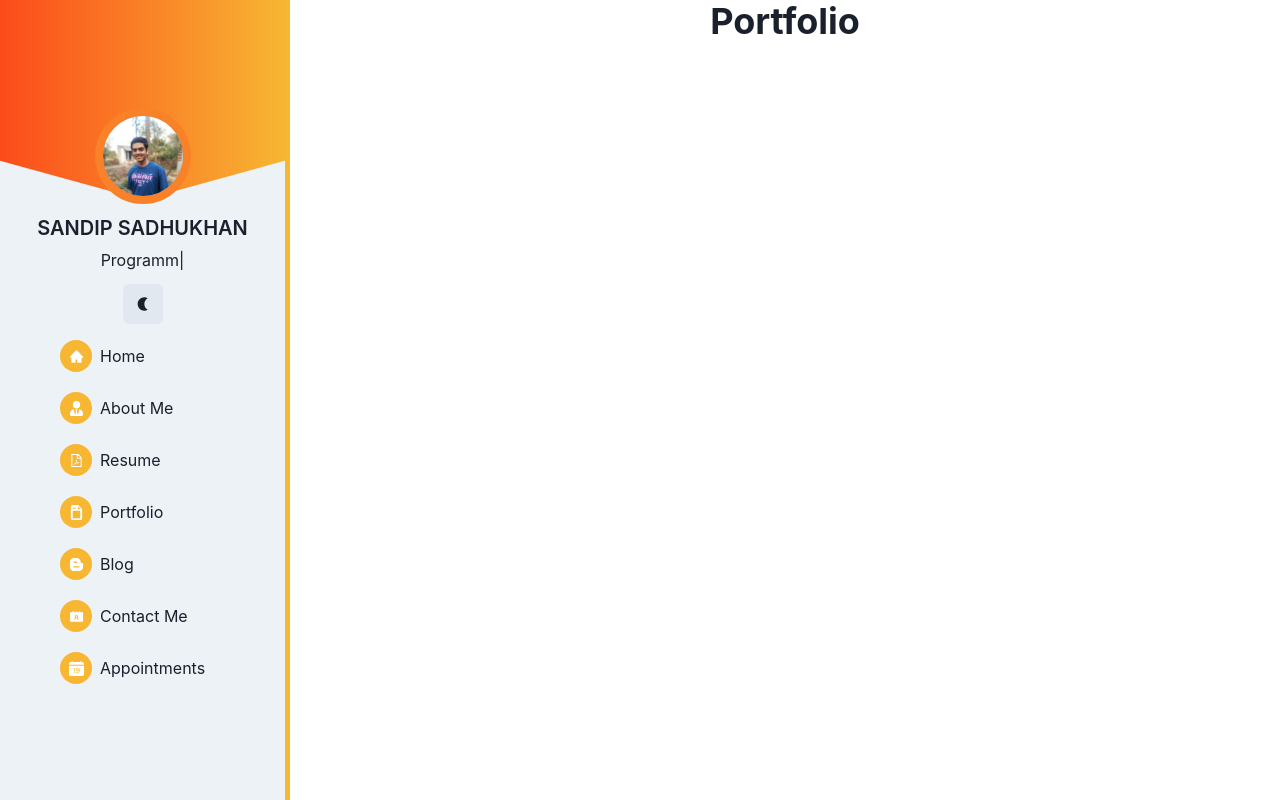
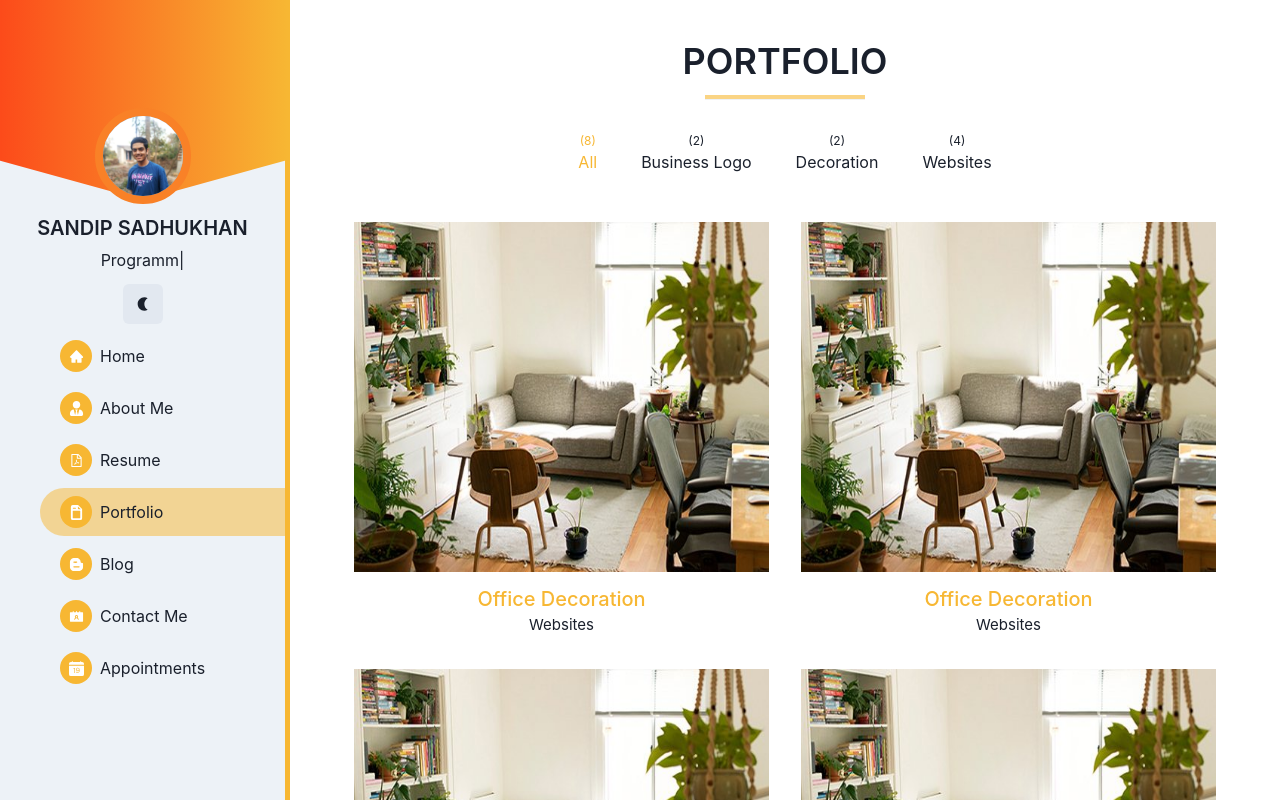
Before and after one commit to sandip-sadhukhan/7resume, a Next.js app in the folder frontend/: page /1/portfolio in a window 1280 px wide. Built offline with nearby package versions, Linux system fonts and the light colour scheme.

Commit message:
portfolio page done

```diff
--- /dev/null
+++ b/frontend/components/profile/sections/portfolio/CategoryLink.tsx
@@ -0,0 +1,48 @@
+import { Text, VStack } from "@chakra-ui/react"
+import Link from "next/link"
+import React from "react"
+
+interface CategoryLinkProps {
+  count: number
+  categoryName: string
+  categoryURL: string
+  secondaryColor: string
+  headingColor: string
+  active?: boolean
+}
+
+const CategoryLink: React.FC<CategoryLinkProps> = (
+  props: CategoryLinkProps
+) => {
+  const {
+    categoryName,
+    categoryURL,
+    count,
+    secondaryColor,
+    headingColor,
+    active = false,
+  } = props
+  return (
+    <VStack align="center" spacing={0}>
+      <Link href={categoryURL}>
+        <a>
+          <Text
+            textAlign="center"
+            color={active ? secondaryColor : headingColor}
+            fontSize={12}
+          >
+            ({count})
+          </Text>
+          <Text
+            textAlign="center"
+            color={active ? secondaryColor : headingColor}
+          >
+            {categoryName}
+          </Text>
+        </a>
+      </Link>
+    </VStack>
+  )
+}
+
+export default CategoryLink
--- /dev/null
+++ b/frontend/components/profile/sections/portfolio/Project.tsx
@@ -0,0 +1,37 @@
+import { Text, VStack } from "@chakra-ui/react"
+import Image from "next/image"
+import Link from "next/link"
+import { useRouter } from "next/router"
+import React from "react"
+
+interface ProjectProps {
+  secondaryColor: string
+  imageURL: string
+  name: string
+  category: string
+  slug: string
+}
+
+const Project: React.FC<ProjectProps> = (props: ProjectProps) => {
+  const router = useRouter()
+  const username = router.query.username as string
+
+  const { secondaryColor, slug, imageURL, name, category } = props
+  return (
+    <VStack spacing={3}>
+      <Link href={`/${username}/portfolio/${slug}`} p>
+        <a style={{ width: "100%", height: 350, position: "relative" }}>
+          <Image src={imageURL} alt="portfolio image" layout="fill" />
+        </a>
+      </Link>
+      <VStack spacing={0}>
+        <Text color={secondaryColor} fontWeight={500} fontSize={20}>
+          {name}
+        </Text>
+        <Text fontSize={15}>{category}</Text>
+      </VStack>
+    </VStack>
+  )
+}
+
+export default Project
--- /dev/null
+++ b/frontend/components/profile/sections/portfolio/index.tsx
@@ -0,0 +1,108 @@
+import { HStack, SimpleGrid, useColorModeValue, VStack } from "@chakra-ui/react"
+import React from "react"
+import SectionHeading from "../../SectionHeading"
+import CategoryLink from "./CategoryLink"
+import Project from "./Project"
+
+const PortfolioSection: React.FC = () => {
+  const secondaryColor = useColorModeValue("#f7b733", "#00c6ff")
+  const headingColor = useColorModeValue("gray.800", "gray.50")
+
+  return (
+    <VStack
+      align="start"
+      justifyContent="center"
+      pt={[5, 5, 5, 10, 10]}
+      px={[5, 5, 5, 16, 16]}
+      w={["95%", "95%", "95%", "full", "full"]}
+    >
+      {/* Heading */}
+      <SectionHeading
+        secondaryColor={secondaryColor}
+        headingColor={headingColor}
+        title="Portfolio"
+      />
+
+      {/* Categories */}
+      <HStack
+        w="full"
+        justifyContent="center"
+        pt={6}
+        spacing={[0, 0, 0, 4, 8]}
+        gap={3}
+        flexDir={["column", "column", "column", "row", "row"]}
+      >
+        <CategoryLink
+          categoryName="All"
+          count={8}
+          categoryURL="#"
+          active
+          secondaryColor={secondaryColor}
+          headingColor={headingColor}
+        />
+        <CategoryLink
+          categoryName="Business Logo"
+          count={2}
+          categoryURL="#"
+          secondaryColor={secondaryColor}
+          headingColor={headingColor}
+        />
+        <CategoryLink
+          categoryName="Decoration"
+          count={2}
+          categoryURL="#"
+          secondaryColor={secondaryColor}
+          headingColor={headingColor}
+        />
+        <CategoryLink
+          categoryName="Websites"
+          count={4}
+          categoryURL="#"
+          secondaryColor={secondaryColor}
+          headingColor={headingColor}
+        />
+      </HStack>
+
+      {/* Projects */}
+      <SimpleGrid columns={[1, 1, 1, 2, 2]} w="full" py={10} spacing={8}>
+        <Project
+          secondaryColor={secondaryColor}
+          imageURL="/portfolio-img.jpeg"
+          name="Office Decoration"
+          category="Websites"
+          slug="hello"
+        />
+        <Project
+          secondaryColor={secondaryColor}
+          imageURL="/portfolio-img.jpeg"
+          name="Office Decoration"
+          category="Websites"
+          slug="hello"
+        />
+        <Project
+          secondaryColor={secondaryColor}
+          imageURL="/portfolio-img.jpeg"
+          name="Office Decoration"
+          category="Websites"
+          slug="hello"
+        />
+        <Project
+          secondaryColor={secondaryColor}
+          imageURL="/portfolio-img.jpeg"
+          name="Office Decoration"
+          category="Websites"
+          slug="hello"
+        />
+        <Project
+          secondaryColor={secondaryColor}
+          imageURL="/portfolio-img.jpeg"
+          name="Office Decoration"
+          category="Websites"
+          slug="hello"
+        />
+      </SimpleGrid>
+    </VStack>
+  )
+}
+
+export default PortfolioSection
--- a/frontend/components/profile/sidebar/MobileSidebar.tsx
+++ b/frontend/components/profile/sidebar/MobileSidebar.tsx
@@ -117,7 +117,7 @@ const MobileSidebar = ({ onClose }: { onClose: () => void }) => {
           hoverColor={hoverColor}
           link={`/${username}/portfolio`}
           secondaryColor={secondaryColor}
-          active={pathname === "/portfolio"}
+          active={pathname.startsWith("/[username]/portfolio")}
         />
         <NavItem
           title="Blog"
@@ -125,7 +125,7 @@ const MobileSidebar = ({ onClose }: { onClose: () => void }) => {
           hoverColor={hoverColor}
           link={`/${username}/blog`}
           secondaryColor={secondaryColor}
-          active={pathname === "/[username]/blog"}
+          active={pathname.startsWith("/[username]/blog")}
         />
         <NavItem
           title="Contact Me"
--- a/frontend/components/profile/sidebar/Sidebar.tsx
+++ b/frontend/components/profile/sidebar/Sidebar.tsx
@@ -133,7 +133,7 @@ const Sidebar = () => {
           hoverColor={hoverColor}
           link={`/${username}/portfolio`}
           secondaryColor={secondaryColor}
-          active={pathname === "/portfolio"}
+          active={pathname.startsWith("/[username]/portfolio")}
         />
         <NavItem
           title="Blog"
@@ -141,7 +141,7 @@ const Sidebar = () => {
           hoverColor={hoverColor}
           link={`/${username}/blog`}
           secondaryColor={secondaryColor}
-          active={pathname === "/[username]/blog"}
+          active={pathname.startsWith("/[username]/blog")}
         />
         <NavItem
           title="Contact Me"
--- a/frontend/pages/[username]/portfolio.tsx
+++ /dev/null
@@ -1,13 +0,0 @@
-import { Heading } from "@chakra-ui/react"
-import type { NextPage } from "next"
-import Layout from "../../components/profile/Layout"
-
-const Portfolio: NextPage = () => {
-  return (
-    <Layout>
-      <Heading>Portfolio</Heading>
-    </Layout>
-  )
-}
-
-export default Portfolio
--- /dev/null
+++ b/frontend/pages/[username]/portfolio/index.tsx
@@ -0,0 +1,13 @@
+import type { NextPage } from "next"
+import Layout from "../../../components/profile/Layout"
+import PortfolioSection from "../../../components/profile/sections/portfolio"
+
+const Portfolio: NextPage = () => {
+  return (
+    <Layout>
+      <PortfolioSection />
+    </Layout>
+  )
+}
+
+export default Portfolio
```
Also changed, not shown: frontend/components/profile/sections/portfolio/SinglePortfolioSection.tsx (added, +7 -0 lines), frontend/pages/[username]/portfolio/[slug].tsx (added, +13 -0 lines), frontend/public/portfolio-img.jpeg (added).
